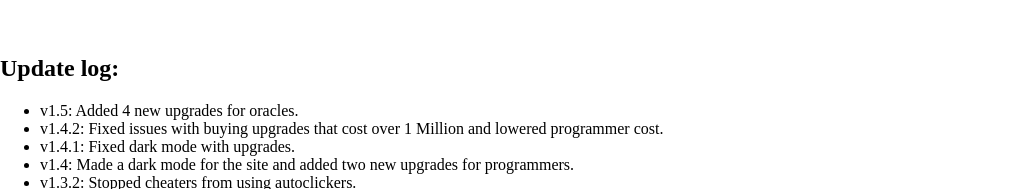
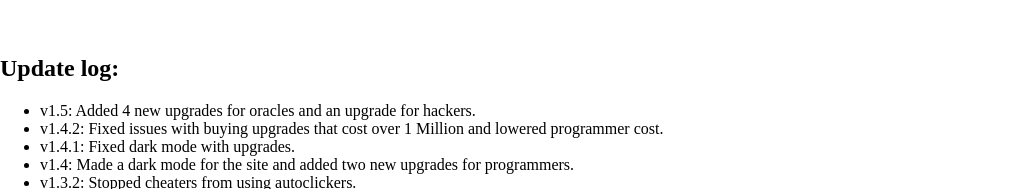
Before and after one commit to CodeClicker/CodeClicker, a plain HTML site: page index.html in a window 1280 px wide. Shown: the part 1835-2024 px from the top of the page, without its empty margins (0-1009 px from the left). Drawn offline with Linux system fonts and the light colour scheme.

Commit message:
Update index.html

```diff
--- a/index.html
+++ b/index.html
@@ -111,7 +111,7 @@
         <a id="bottom"></a>
         <h2>Update log:</h2>
         <ul>
-            <li>v1.5: Added 4 new upgrades for oracles.</li>
+            <li>v1.5: Added 4 new upgrades for oracles and an upgrade for hackers.</li>
             <li>v1.4.2: Fixed issues with buying upgrades that cost over 1 Million and lowered programmer cost.</li>
             <li>v1.4.1: Fixed dark mode with upgrades.</li>
             <li>v1.4: Made a dark mode for the site and added two new upgrades for programmers.</li>
```
